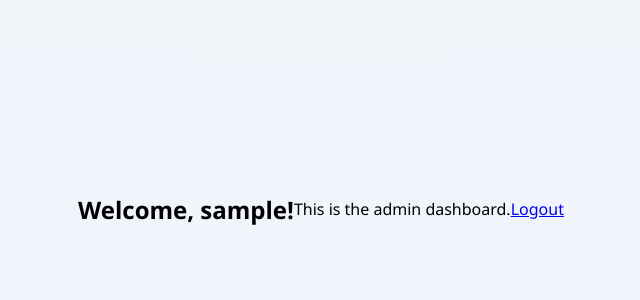
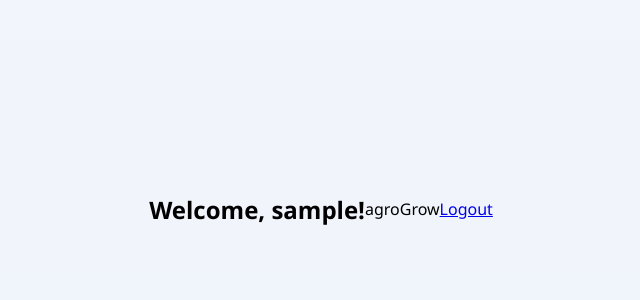
Before and after one commit to DERICK798/admin-panel, a PHP site: page /dashboard.php in a window 1280 px wide. Shown: the part 191-491 px from the top of the page, without its empty margins (319-959 px from the left). Run offline with PHP 8.4, Linux system fonts and the light colour scheme; the visitor is signed in with stand-in values (Sample User, id 1).

Commit message:
Update dashboard.php

```diff
--- a/admin/dashboard.php
+++ b/admin/dashboard.php
@@ -16,7 +16,8 @@ if (!isset($_SESSION['admin'])) {
 </head>
 <body>
 <h2>Welcome, <?php echo $_SESSION['admin']; ?>!</h2>
-<p>This is the admin dashboard.</p>
+<span>agroGrow</span>
+
 <a href="logout.php">Logout</a>
 </body>
 </html>
```
